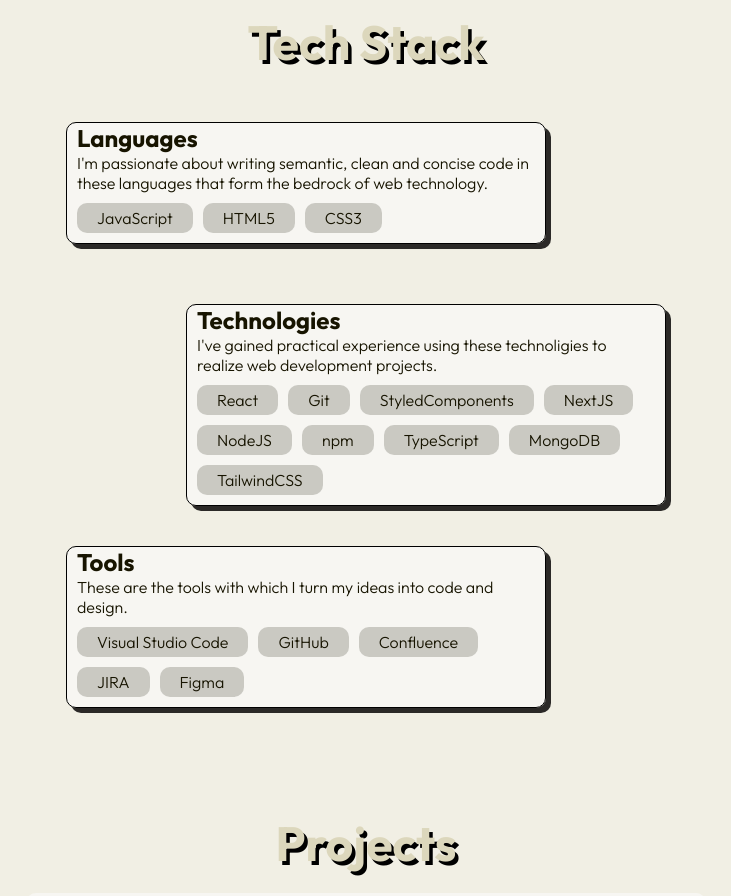
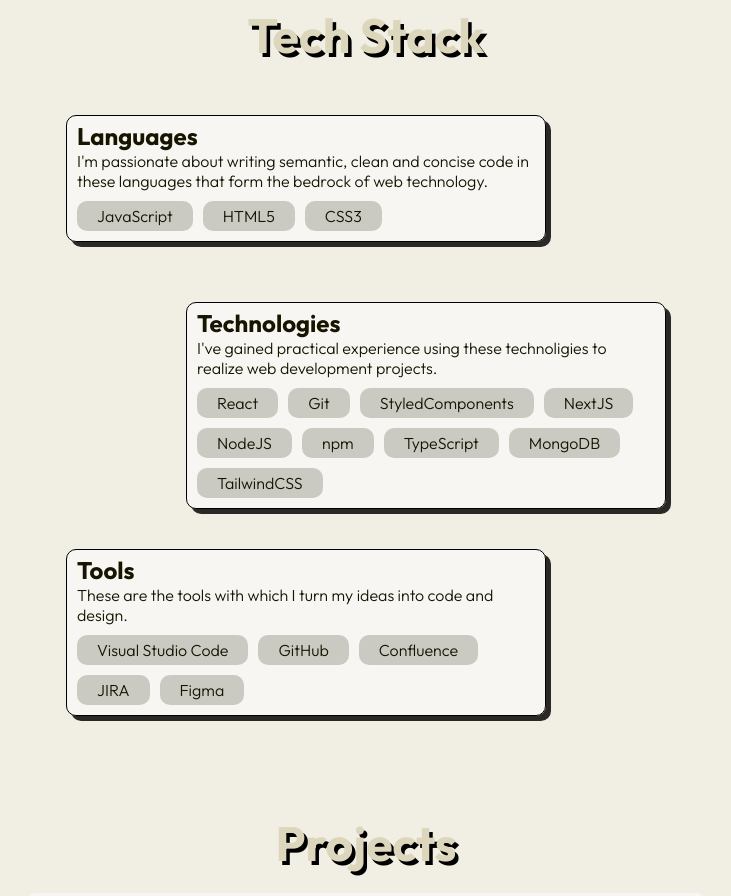
Before and after one commit to StephMode/personal-website, a React (Vite) app: page / in a window 1280 px wide. Shown: the part 1680-2576 px from the top of the page, without its empty margins (274-1005 px from the left). Built offline with nearby package versions, Linux system fonts and the light colour scheme.

Commit message:
fix: add target blank to a, adjust margin of skill box headings

```diff
--- a/src/components/pages/TechStackPage.jsx
+++ b/src/components/pages/TechStackPage.jsx
@@ -55,7 +55,7 @@
 `;
 
 const StyledHeadline = styled.h2`
-  margin: 0 10px;
+  margin: 5px 0 0 10px;
 `;
 
 const StyledParagraph = styled.p`
--- a/src/components/ui/Button.jsx
+++ b/src/components/ui/Button.jsx
@@ -23,7 +23,7 @@
   return (
     <button>
       {buttonType === "socialLink" && (
-        <a href={link.link}>
+        <a href={link.link} target="blank">
           <StyledIcon src={buttonIconDictionary.returnIcon()} />
         </a>
       )}
--- a/src/components/ui/ProjektLinks.jsx
+++ b/src/components/ui/ProjektLinks.jsx
@@ -5,11 +5,11 @@
 export default function ProjektLinks({ projectRepoLink, projectDemoLink }) {
   return (
     <StyledLinkWrapper>
-      <StyledLink href={projectRepoLink}>
+      <StyledLink href={projectRepoLink} target="blank">
         <StyledIcon src={githubIcon} />
         Link to Repo
       </StyledLink>
-      <StyledLink href={projectDemoLink}>
+      <StyledLink href={projectDemoLink} target="blank">
         <StyledIcon src={arrowIcon} />
         Link to Demo
       </StyledLink>
```
